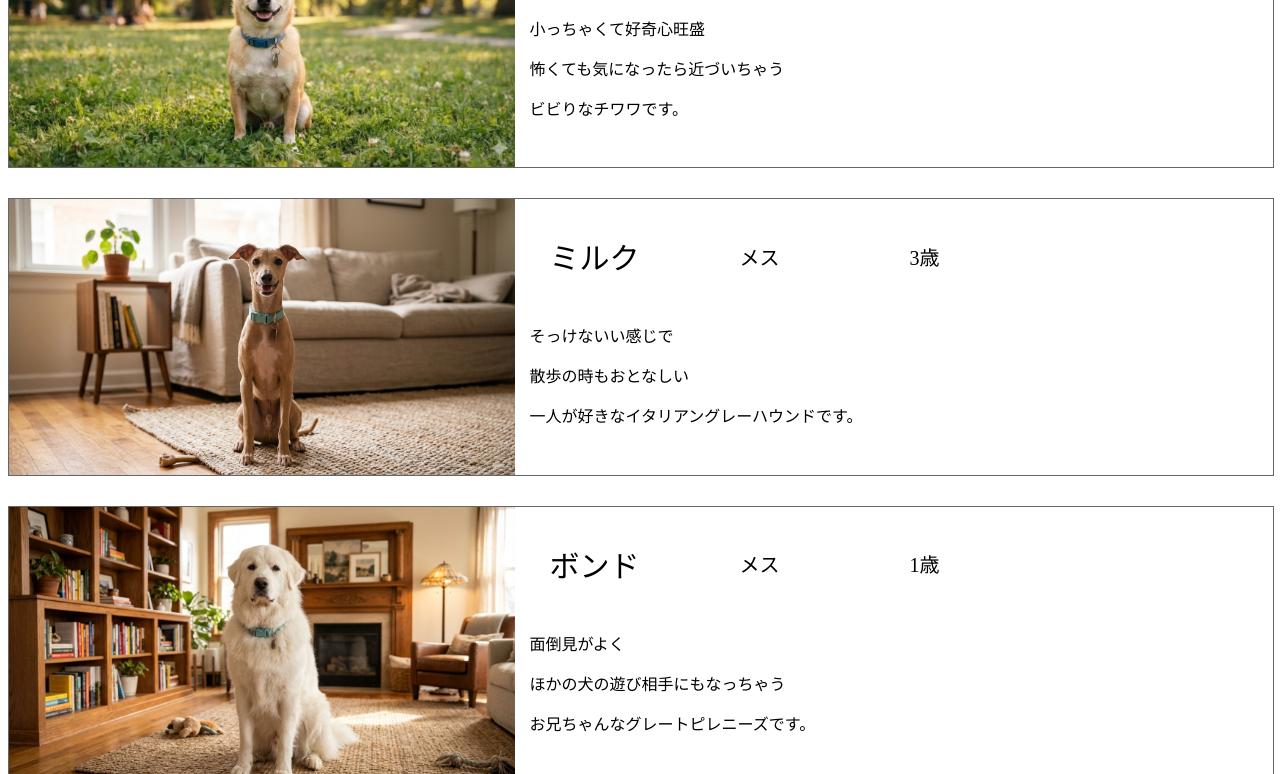
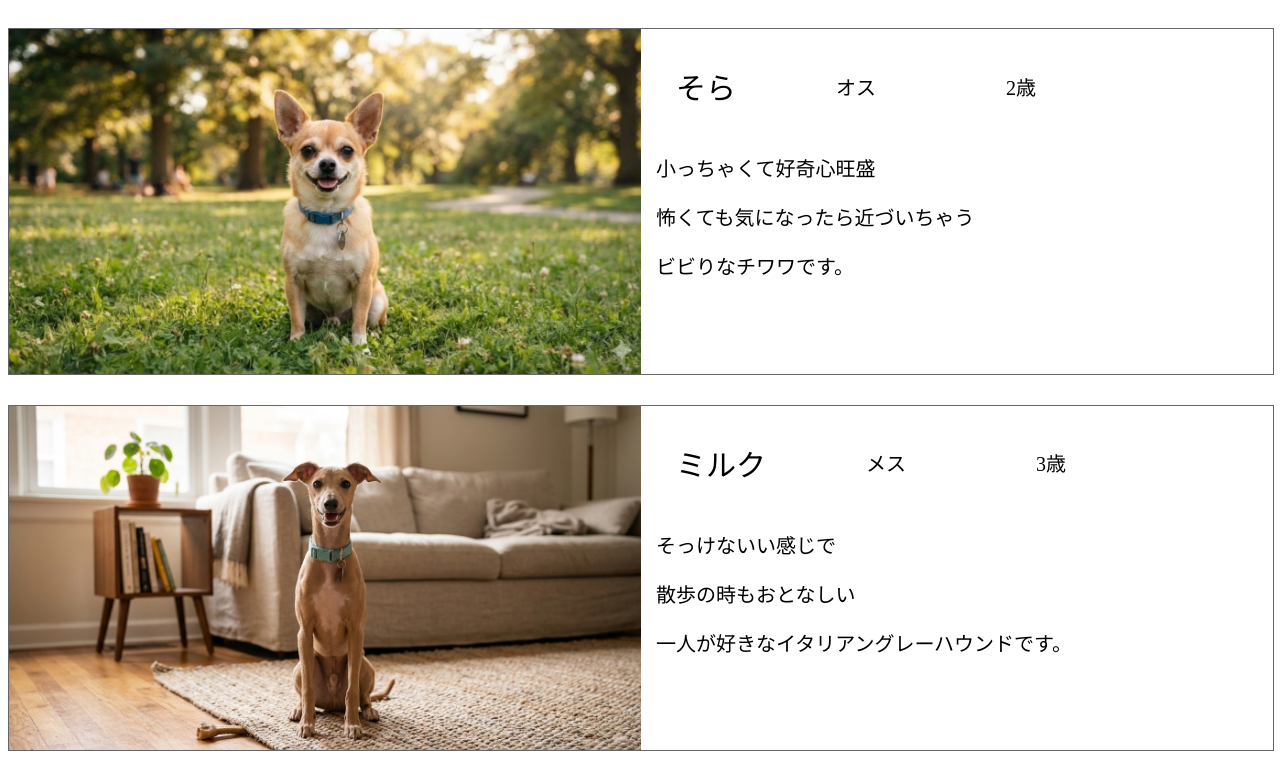
Before and after one commit to skudousys26/pet-shop-morioka, a plain HTML site: page introduction.html in a window 1280 px wide. Shown: the part 733-1507 px from the top of the page. Drawn offline with Linux system fonts and the light colour scheme.

Commit message:
petの画像と紹介の文字を少し大きくした

```diff
--- a/css/introduction.css
+++ b/css/introduction.css
@@ -21,7 +21,7 @@
 }
 
 .pet-visual img {
-    width: 40%;
+    width: 50%;
     height: 100%;
     display: block;
 }
@@ -31,7 +31,10 @@
     padding: 15px;
 
 }
+.pet-introduction p{
+    font-size: 20px;
 
+}
 
 
 .pet-name {
```
